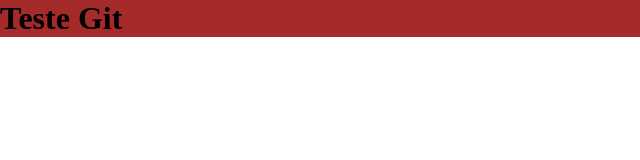
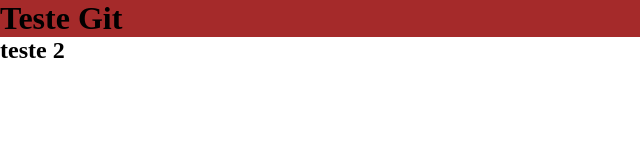
Before and after one commit to Marlonn077/teste-git2, a plain HTML site: page index.html in a window 1280 px wide. Shown: the full height of the page, 0-640 px from the left. Drawn offline with Linux system fonts and the light colour scheme.

Commit message:
segunda alteração

```diff
--- a/index.html
+++ b/index.html
@@ -9,6 +9,7 @@
 <body>
 
     <h1>Teste Git</h1>
+    <h2>teste 2</h2>
 
 </body>
 </html>
```
